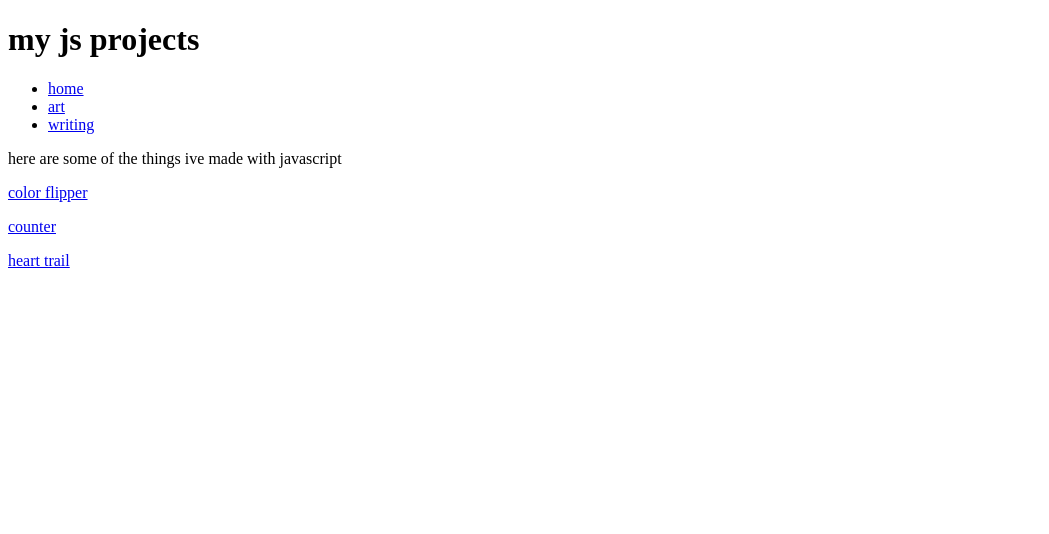
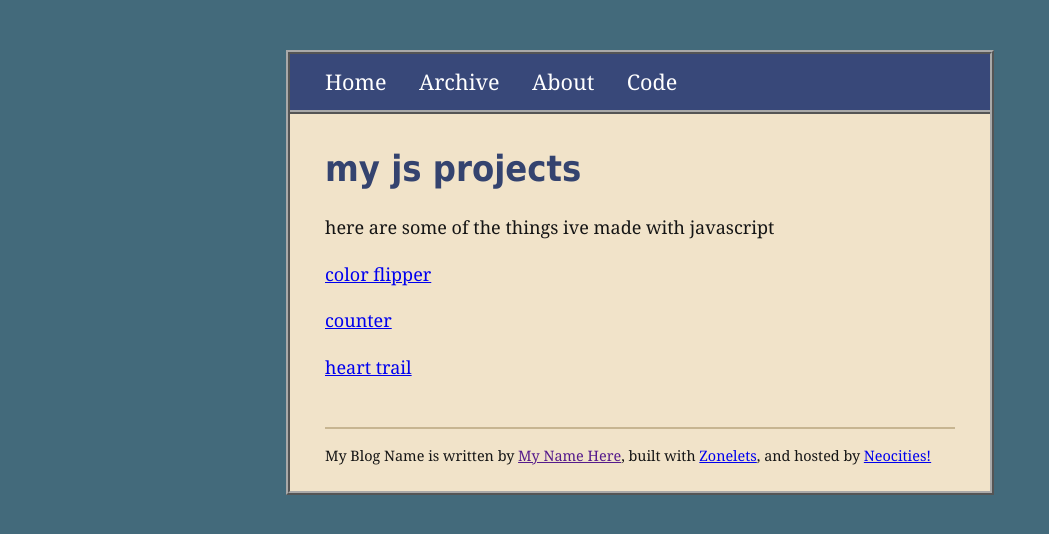
Before and after one commit to dan-almeida1/neocities, a plain HTML site: page js_projects.html in a window 1280 px wide. Shown: the whole page, without its empty margins (0-1049 px from the left). Drawn offline with Linux system fonts and the light colour scheme.

Commit message:
template

```diff
--- a/js_projects.html
+++ b/js_projects.html
@@ -4,19 +4,19 @@
         <meta charset="UTF-8" />
         <meta name="viewport" content="width=device-width, initial-scale=1.0" />
         <title>js projects</title>
-        <link rel="stylesheet" href="styles.css" />
+         <!-- The description is not directly visible on the page. But it can show up in certain places like search engines. Probably unnecessary for most pages in your blog. -->
+        <meta name="description" content="Zonelets is a scrappy blogging workflow designed to encourage creative fun on the internet!">
+        <!-- This specifies the favicon (little icon on the browser tab) -->
+        <link rel="icon" href="./images/favicon.png" type="image/x-icon"/>
+        <link rel="stylesheet" href="style.css" />
     </head>
     <body>
+        <div id="container">
+        <div id="header">This site requires JavaScript!</div>
+        <div id="content">
         <header>
             <h1>my js projects</h1>
         </header>
-        <nav>
-            <ul>
-                <li><a href="index.html">home</a></li>
-                <li><a href="art.html">art</a></li>
-                <li><a href="writing.html">writing</a></li>
-            </ul>
-        </nav>
         <main>
             <p>here are some of the things ive made with javascript</p>
             <div>
@@ -32,5 +32,10 @@
         <footer>
 
         </footer>
+    </div> <!-- end of div id="content" -->
+    <div id="footer"></div>
+    </div> <!-- end of div id="container" -->
+  <!-- Here's the link to our JavaScript! -->
+  <script src="./script.js"></script>
     </body>
 </html>
```
